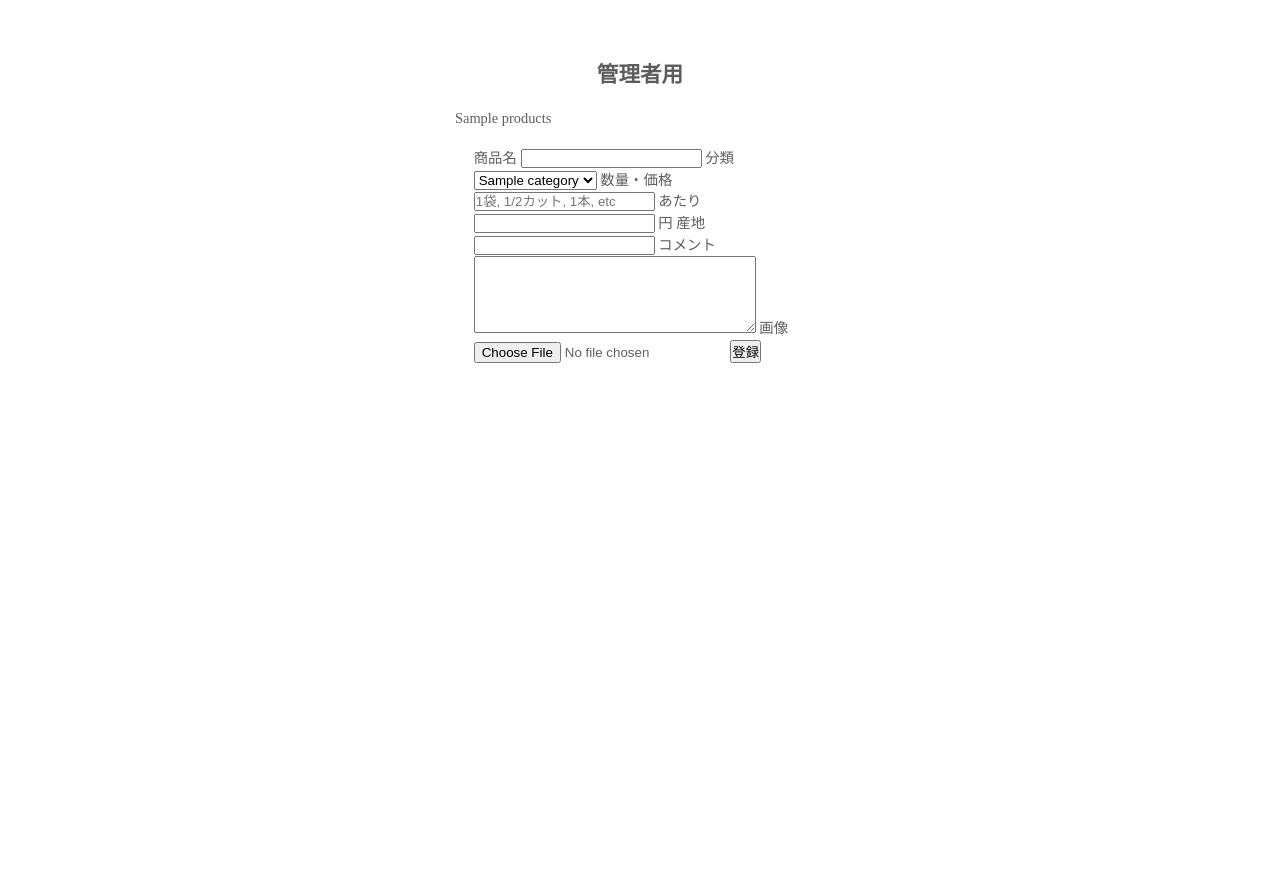
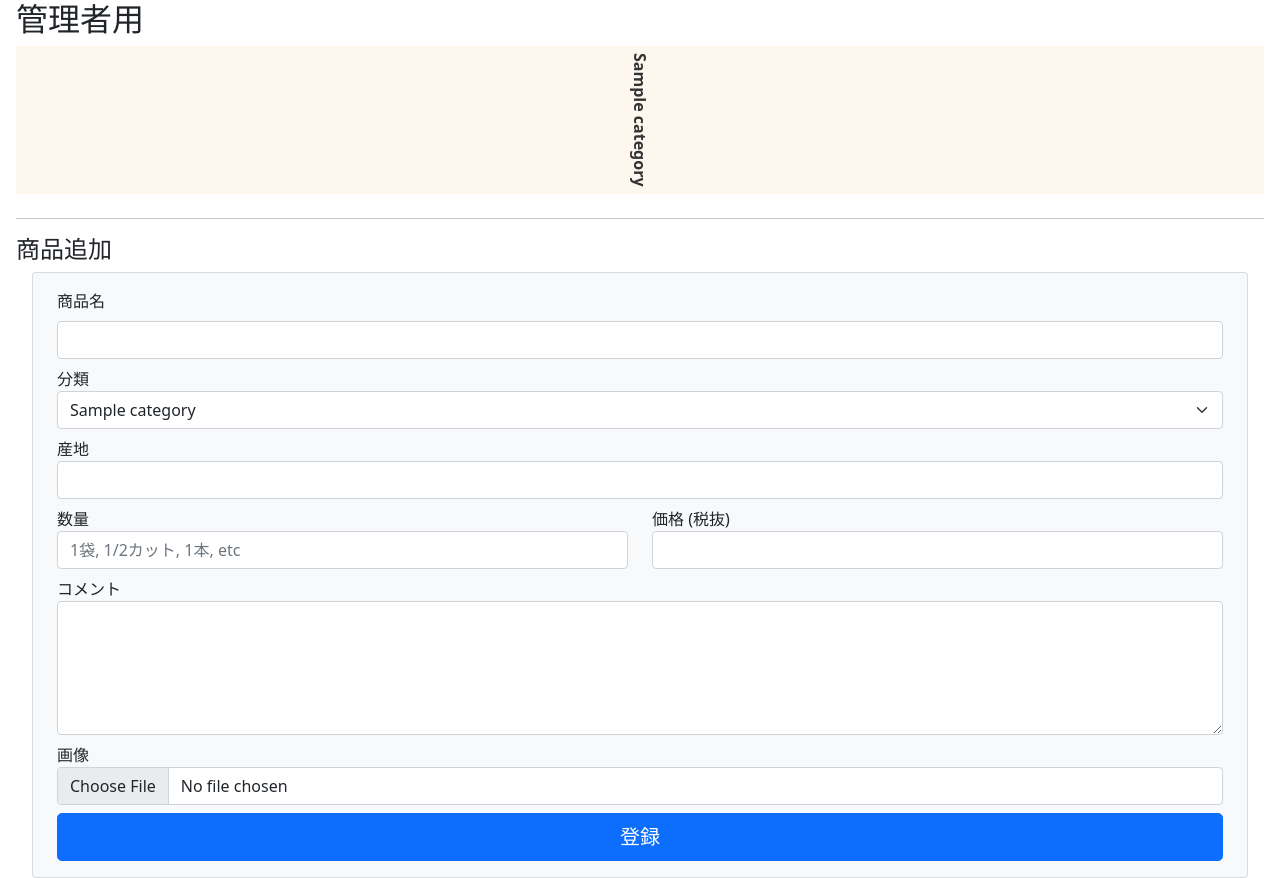
Before and after one commit to kodaimura/byy, a Flask app: template app/templates/admin-products.html in a window 1280 px wide. Before the commit the page ends 363 px from the top, so only its background shows below. Run offline with Flask 3, Linux system fonts and the light colour scheme; the template is opened without the code that fills it: most values are stand-ins (such as "Sample title", 1, 10 or a date in 2020); lists and menus that the app fills with data are empty; parts of the project's set-up code (start-up, migrations or seed data) failed here and were passed over.

Commit message:
admin-products.html

```diff
--- a/app/_init/data.sql
+++ b/app/_init/data.sql
@@ -5,3 +5,9 @@ insert into category (category_name) values ("定番野菜");
 insert into category (category_name) values ("サラダ野菜");
 insert into category (category_name) values ("根菜");
 insert into category (category_name) values ("葉物野菜");
+insert into category (category_name) values ("薬味");
+insert into category (category_name) values ("菌系");
+insert into category (category_name) values ("季節野菜");
+insert into category (category_name) values ("果物");
+insert into category (category_name) values ("ドライフルーツ");
+insert into category (category_name) values ("その他");
--- a/app/_init/ddl.sql
+++ b/app/_init/ddl.sql
@@ -25,7 +25,7 @@ CREATE TABLE IF NOT EXISTS product (
 	display_flg TEXT NOT NULL DEFAULT '1',
 	stock_flg TEXT NOT NULL DEFAULT '1',
 	recommend_flg TEXT NOT NULL DEFAULT '0',
-	img_url TEXT,
+	img_name TEXT,
 	create_at TEXT NOT NULL DEFAULT (DATETIME('now', 'localtime')),
 	update_at TEXT NOT NULL DEFAULT (DATETIME('now', 'localtime'))
 );
--- a/app/app.py
+++ b/app/app.py
@@ -46,7 +46,6 @@ def user_lookup_callback(_jwt_header, jwt_data):
 
 @jwt.unauthorized_loader
 def custom_unauthorized_response(_err):
-    print(_err)
     return redirect("/admin/login")
 
 
--- a/app/config/config.py
+++ b/app/config/config.py
@@ -9,7 +9,6 @@ config = dotenv_values("config/env/{}.env".format(env))
 
 APP_HOST = config["APP_HOST"]
 APP_PORT = config["APP_PORT"]
-APP_URL = APP_HOST + ("" if (APP_PORT == "") else (":" + APP_PORT))
 
 DB_NAME = config["DB_NAME"]
 DB_HOST = config["DB_HOST"]
--- a/app/models/product.py
+++ b/app/models/product.py
@@ -2,10 +2,10 @@ import core.db as db
 
 
 def get_by(where: {str:any}) -> [{str:any}]:
-	db.select("product",
+	return db.select("product",
 		["id", "product_name", "category_id", "price",
 		 "comment", "quantity", "production_area",
-		 "display_flg", "stock_flg", "recommend_flg", "img_url"],
+		 "display_flg", "stock_flg", "recommend_flg", "img_name"],
 		where
 	)
 
--- /dev/null
+++ b/app/static/css/style.css
@@ -0,0 +1,25 @@
+.category-tabs {
+	display: table;
+	width: 100%;
+	font-weight: bold;
+	margin-top: 5px;
+	margin-bottom: 5px;
+}
+
+.category-tabs a {
+	display: block;
+	text-align: left;
+	color: #333;
+	background-color: #fef7f0;
+	text-decoration: none;
+	padding-top: 7px;
+	padding-bottom: 7px;
+	writing-mode: vertical-rl;
+	display: table-cell;
+	vertical-align: middle;
+}
+
+.category-tabs a:hover {
+	color: #fff;
+	background-color: #333;
+}
--- a/app/templates/admin-products.html
+++ b/app/templates/admin-products.html
@@ -4,34 +4,90 @@
 	<meta charset="utf-8">
 	<meta name="viewport" content="width=device-width,initial-scale=1">
 	<title></title>
-	<link rel="stylesheet" href="{{ url_for('static', filename='css/login.css') }}">
+	<link href="https://cdn.jsdelivr.net/npm/bootstrap@5.0.2/dist/css/bootstrap.min.css" rel="stylesheet" integrity="sha384-EVSTQN3/azprG1Anm3QDgpJLIm9Nao0Yz1ztcQTwFspd3yD65VohhpuuCOmLASjC" crossorigin="anonymous">
+	<link rel="stylesheet" href="{{ url_for('static', filename='css/style.css') }}">
 </head>
-<body>
+<body class="px-3">
 	<div class="wrapper">
 	<h2>管理者用</h2>
-	{{products}}
-  <form method="POST" enctype="multipart/form-data">
-    <label for="product_name">商品名</label>
-   	<input type="text" name="product_name" required="required">
+	<div class="nav category-tabs mb-3">
+		{% for c in categories %}
+    		<a href="#{{c.id}}" class="nav-item category-tab" data-bs-toggle="tab">{{c.category_name}}</a>
+   	{% endfor %}
+	</div>
+	<div class="tab-content mb-4">
+	{% for c in categories %}
+	<div id="{{c.id}}" class="tab-pane">
+		<div class="row mx-1">
+    {% for p in products %}
+    	{% if p.category_id == c.id %}
+			<div class="card col-6">
+				<img src="/static/img/{{p.img_name}}" class="rounded mt-2">
+				<div class="card-body">
+					<h5 class="card-title">{{p.product_name}} ({{p.production_area}}産)</h5>
+					<div class="text-end h5">
+						<small class="text-muted"> {{p.quantity}}</small>
+						<span>¥{{p.price}}</span>
+						<span>(¥{{(p.price * 1.1)|int}})</span>
+					</div>
+    			<div class="card-text"></div>
+    			<div>{{p.comment}}</div>
+    			<hr>
+    			<div class="row">
+    				<button type="button" class="btn btn-primary rounded-pill col">編集</button>
+    				&nbsp;&nbsp;&nbsp;
+    				<button type="button" class="btn btn-danger rounded-pill col">削除</button>
+    			</div>
+  			</div>
+			</div>
+			{% endif %}
+  	{% endfor %}
+  	</div>
+  </div>
+  {% endfor %}
+  </div>
+
+  <hr>
+  <h4>商品追加</h4>
+  <form method="POST" enctype="multipart/form-data" class="mx-3 px-4 py-3 card bg-light">
+  	<div class="mb-2">
+    	<label for="product_name" class="form-label">商品名</label>
+   		<input type="text" class="form-control" name="product_name" required="required">
+   	</div>
+   	<div class="mb-2">
    		<label for="category_id">分類</label>
-   	<select name="category_id">
+   		<select name="category_id" class="form-select">
    		{% for c in categories %}
    			<option value="{{c.id}}" label="{{c.category_name}}"></option>
    		{% endfor %}
    		</select>
-   	数量・価格
-   	<input type="text" name="quantity" placeholder="1袋, 1/2カット, 1本, etc">
-   	<label for="quantity">あたり</label>
-   	<input type="number" name="price" required="required">
-   	<label for="price">円</label>
+   	</div>
+   	<div class="mb-2">
    		<label for="production_area">産地</label>
-   	<input type="text" name="production_area">
+   		<input type="text" class="form-control" name="production_area">
+   	</div>
+   	<div class="row mb-2">
+   		<div class="col-md-6">
+   			<label for="quantity">数量</label>
+   			<input type="text" class="form-control" name="quantity" placeholder="1袋, 1/2カット, 1本, etc">
+   		</div>
+   		<div class="col-md-6">
+   			<label for="price">価格 (税抜)</label>
+   			<input type="number" class="form-control" name="price" required="required">
+   		</div>
+   	</div>
+   	<div class="mb-2">
    		<label for="comment">コメント</label>
-   	<textarea name="comment" rows="5" cols="33"></textarea>
+   		<textarea name="comment" class="form-control" rows="5" cols="33"></textarea>
+   	</div>
+   	<div class="mb-2">
    		<label for="img">画像</label>
-   	<input type="file" name="img">
-   	<input type="submit" value="登録"></input>
+   		<input type="file" class="form-control" name="img">
+   	</div>
+   	<input type="submit" class="btn btn-primary btn-lg" value="登録">
   </form>
 	</div>
+
+  <script src="https://cdn.jsdelivr.net/npm/bootstrap@5.3.0-alpha1/dist/js/bootstrap.bundle.min.js" integrity="sha384-w76AqPfDkMBDXo30jS1Sgez6pr3x5MlQ1ZAGC+nuZB+EYdgRZgiwxhTBTkF7CXvN" crossorigin="anonymous"></script>
 </body>
 </html>
--- a/app/templates/index.html
+++ /dev/null
@@ -1 +0,0 @@
-注文ページ
```
Also changed, not shown: app/controllers/admin.py (+1 -7 lines). Lines whose indentation alone changed are shown as unchanged.
